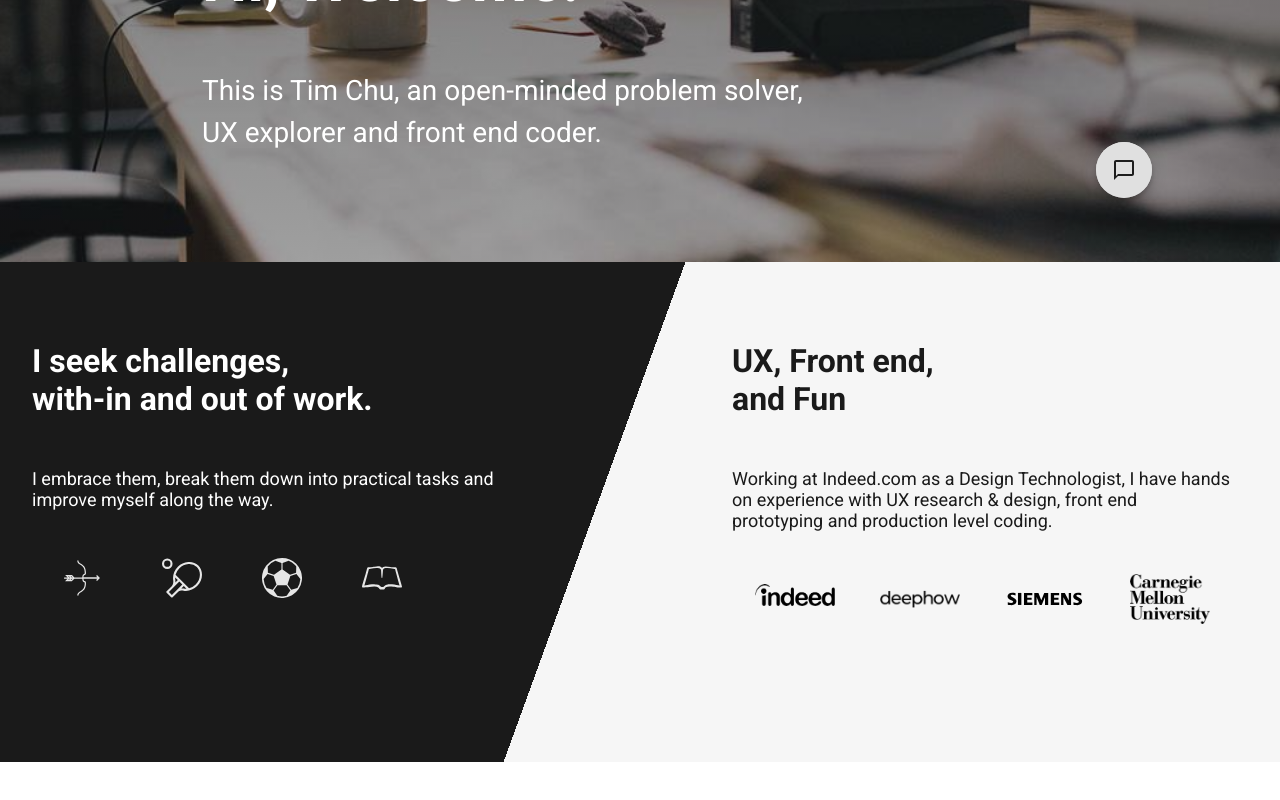
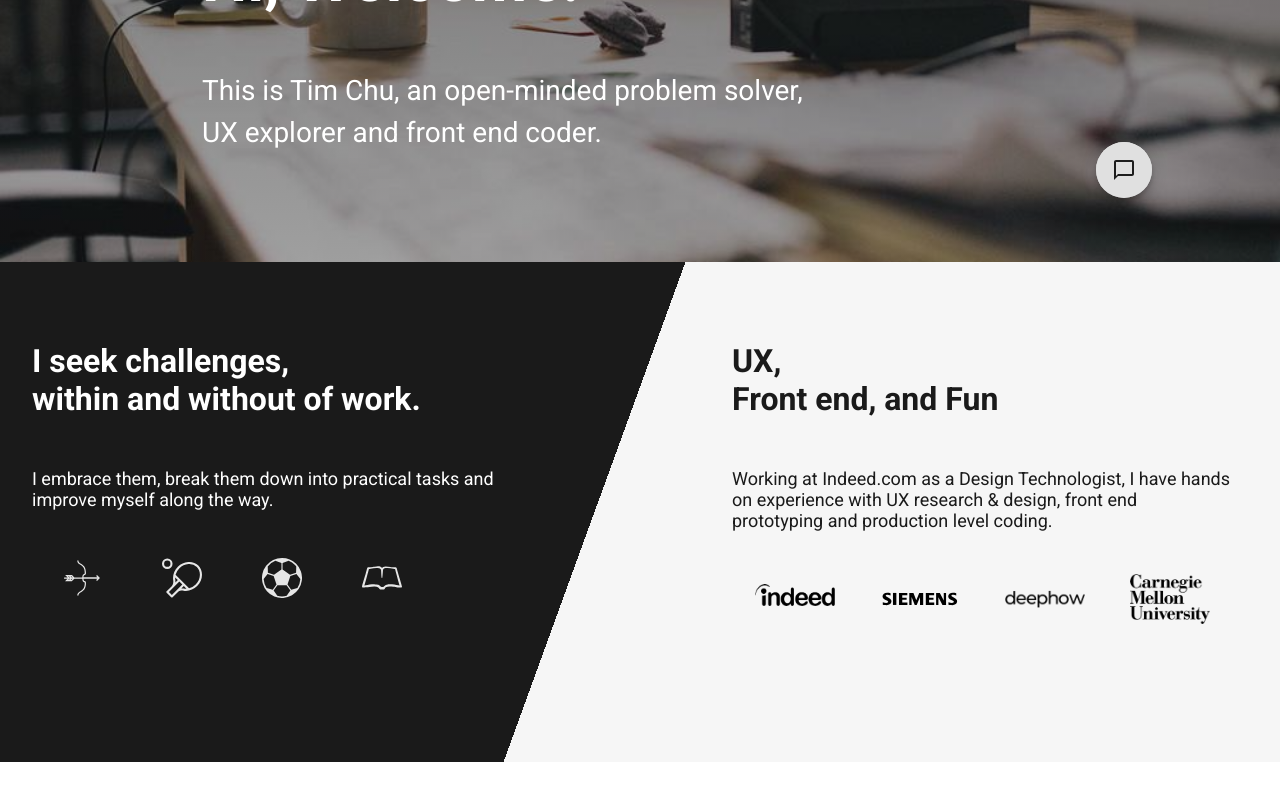
Before and after one commit to tic30/tic30.github.io, a React (Create React App) app: page /home in a window 1280 px wide. Shown: the part 538-1338 px from the top of the page. Built offline with nearby package versions, Linux system fonts and the light colour scheme.

Commit message:
Finish Sec2 Flyer

```diff
--- a/src/components/Flyer/Flyer.js
+++ b/src/components/Flyer/Flyer.js
@@ -1,7 +1,4 @@
 import React, { Component } from 'react';
-import { Link } from "react-router-dom";
-import Button from '@material-ui/core/Button';
-import Grid from '@material-ui/core/Grid';
 import './Flyer.scss';
 
 class Flyer extends Component {
@@ -35,7 +32,7 @@ class Flyer extends Component {
             <div className={"flyer flyer-" + direction + (animated==="true" ?"":" noanimation")}>
                 <div className="flyer-inner">
                     {content.titleIcon &&<div className="flyer-title-icon">
-                        <img src={"/imgs/" + content.titleIcon} />
+                        <img src={"/imgs/" + content.titleIcon} alt="Flyer Title Icon" />
                     </div>}
                     <h3>{content.title}</h3>
                     <div className="hr"></div>
@@ -44,7 +41,7 @@ class Flyer extends Component {
                         {content.icons && content.icons.map((icon, index) => {
                             return (
                                 <div key={index} className="flyer-icon" data-target={icon.dataTarget} onClick={callFlyer}>
-                                    <img src={"/imgs/" + icon.src} />
+                                    <img src={"/imgs/" + icon.src} alt="Flyer Icon" />
                                 </div>
                             )
                         })}
--- a/src/components/Flyer/Flyer.scss
+++ b/src/components/Flyer/Flyer.scss
@@ -2,7 +2,7 @@
 
 .flyer {
     position: absolute;
-    top: 0;
+    bottom: 0;
     height: 100%;
     z-index: 0;
     display: inline-block;
@@ -27,11 +27,22 @@
 .flyer-left {
     left: 0;
     width: calc(50% + 92px);
+    transform: translateX(-100%);
     z-index: 4;
     color: $palette-white;
+    overflow: hidden;
+    background: transparent;
+    animation-name: expandWidth;
+    animation-duration: 0.8s;
+    animation-timing-function: ease-in-out;
+    animation-fill-mode: forwards;
+
     &.noanimation {
         position: relative;
+        transform: translateX(0);
         z-index: 3;
+        animation-name: none;
+        background: $palette-grey-100;
     }
     &::after {
         background: linear-gradient(290deg, transparent 25%, $palette-black 0) top left;
--- a/src/components/Home/Home.js
+++ b/src/components/Home/Home.js
@@ -1,5 +1,5 @@
 import React, { Component } from 'react';
-import Button from '@material-ui/core/Button';
+// import Button from '@material-ui/core/Button';
 import Header from '../Header';
 import Flyer from '../Flyer';
 import ContactBubble from '../ContactBubble';
@@ -28,8 +28,6 @@ class Home extends Component {
 	logoHoverEnd() {
 		const myself = this;
 		setTimeout(function () {
-			// $('#hand, #smile3').stop(true, true).css("opacity", "0");
-			// $('#hand').removeClass('animated tada');
 			myself.hand.current.classList.remove("visible", "animated", "tada");
 			myself.smile.current.classList.remove("visible");
 		}, 800);
--- a/src/components/_animation.scss
+++ b/src/components/_animation.scss
@@ -56,3 +56,9 @@
     0% {width: 4rem}
     100% {width: 2.7rem}
 }
+
+@keyframes expandWidth {
+    0% {transform: translateX(-100%); filter: brightness(5)}
+    70% {transform: translateX(0); filter: brightness(1.5)}
+    100% {transform: translateX(0); filter: brightness(1)}
+}
--- a/src/texts.js
+++ b/src/texts.js
@@ -4,7 +4,7 @@ export default {
         content: "This is Tim Chu, an open-minded problem solver, UX explorer and front end coder."
     },
     SelfIntro: {
-        title: "I seek challenges, \n with-in and out of work.",
+        title: "I seek challenges, \n within and without of work.",
         content: "I embrace them, break them down into practical tasks and improve myself along the way. ",
         icons: [
             {src:"icons/archery.svg"},
@@ -14,30 +14,30 @@ export default {
         ]
     },
     Company: {
-        title: "UX, Front end, \n and Fun",
+        title: "UX, \n Front end, and Fun",
         content: "Working at Indeed.com as a Design Technologist, I have hands on experience with UX research & design, front end prototyping and production level coding.",
         icons: [
             {src: "icons/indeed.png", dataTarget: "Indeed"},
+            {src: "icons/siemens.svg", dataTarget: "Siemens"},
             {src: "icons/deephow.png", dataTarget: "Deephow"},
-            {src: "icons/siemens.svg", dataTarget: "Siemens"},
             {src: "icons/cmu.png", dataTarget: "Cmu"}
         ]
     },
     Indeed: {
         titleIcon: "icons/indeed.png",
-        content: "This is Tim Chu, an open-minded problem solver, UX explorer and front end coder."
+        content: "Design Technologist? This title means similar to UX Engineer but different. The major chord of my work includes studying user, creating solutions to tackle the real people problem and validating the effectiveness of the solutions through fast iterations of prototyping, testing, optimization and finally push to production."
     },
     Deephow: {
         titleIcon: "icons/deephow.png",
-        content: "This is Tim Chu, an open-minded problem solver, UX explorer and front end coder."
+        content: "This AI start-up is incubated in Techstar by the hands of talents from Siemens UX team. I lead the front end architecture design and MVP development in early phase of the company. During the short journey I established a component-based, highly-reusable and efficient development ecosystem, introduced a fully automated process from coding, testing, building, to deployment and toubleshooting, and I advocated code ownership to boost productivity."
     },
     Siemens: {
         titleIcon: "icons/siemens.svg",
-        content: "This is Tim Chu, an open-minded problem solver, UX explorer and front end coder."
+        content: "I had very rewarding experience at Siemens. As a UX Engineer, I worked in fast-paced iterations. Engineers and designers sync daily to enable development and design to run almost in parallel. Thanks to the close engagement with stake holder, I am able to test creative sometimes crazy ideas, collect feedback and iterate on not only functions and feature but also tools, platforms and service systems."
     },
     Cmu: {
         titleIcon: "icons/cmu.png",
-        content: "This is Tim Chu, an open-minded problem solver, UX explorer and front end coder."
+        content: "I received my degree of Master of Science in Software Engineering at Carnegie Mellon University(CMU) in 2018. CMU courses paved solid ground in engineering which I benefit from util today and encouraged me to pursue a life-long learning."
     },
 }
 
```
